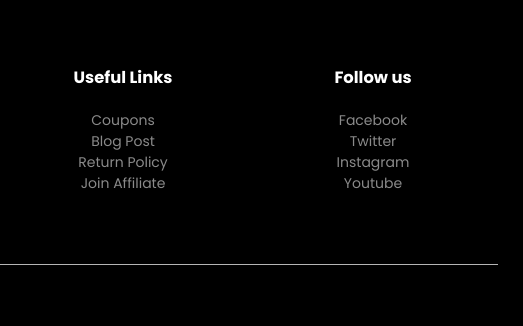
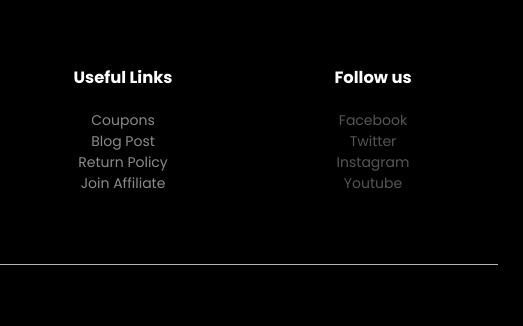
Before and after one commit to nayumcti036/Ecommerce-Website-Design, a plain HTML site: page products-details.html in a window 1280 px wide. Shown: the part 1665-1991 px from the top of the page, 757-1280 px from the left. Drawn offline with Linux system fonts and the light colour scheme.

Commit message:
Update products-details.html

```diff
--- a/products-details.html
+++ b/products-details.html
@@ -184,10 +184,10 @@
                 <div class="footer-col-4">
                     <h3>Follow us</h3>
                     <ul>
-                        <li>Facebook</li>
-                        <li>Twitter</li>
-                        <li>Instagram</li>
-                        <li>Youtube</li>
+                         <li><a href="https://www.facebook.com/people/Calc-Technologies/100087476910826/?mibextid=ZbWKwL">Facebook</a></li>
+                        <li><a href="https://twitter.com/calctechsocial">Twitter</a></li>
+                        <li> <a href="https://www.instagram.com/calc.technologies/">Instagram</a></li>
+                        <li><a href="https://www.youtube.com/@calctechnologies">Youtube</a></li>
 
                     </ul>
                 </div>
```
